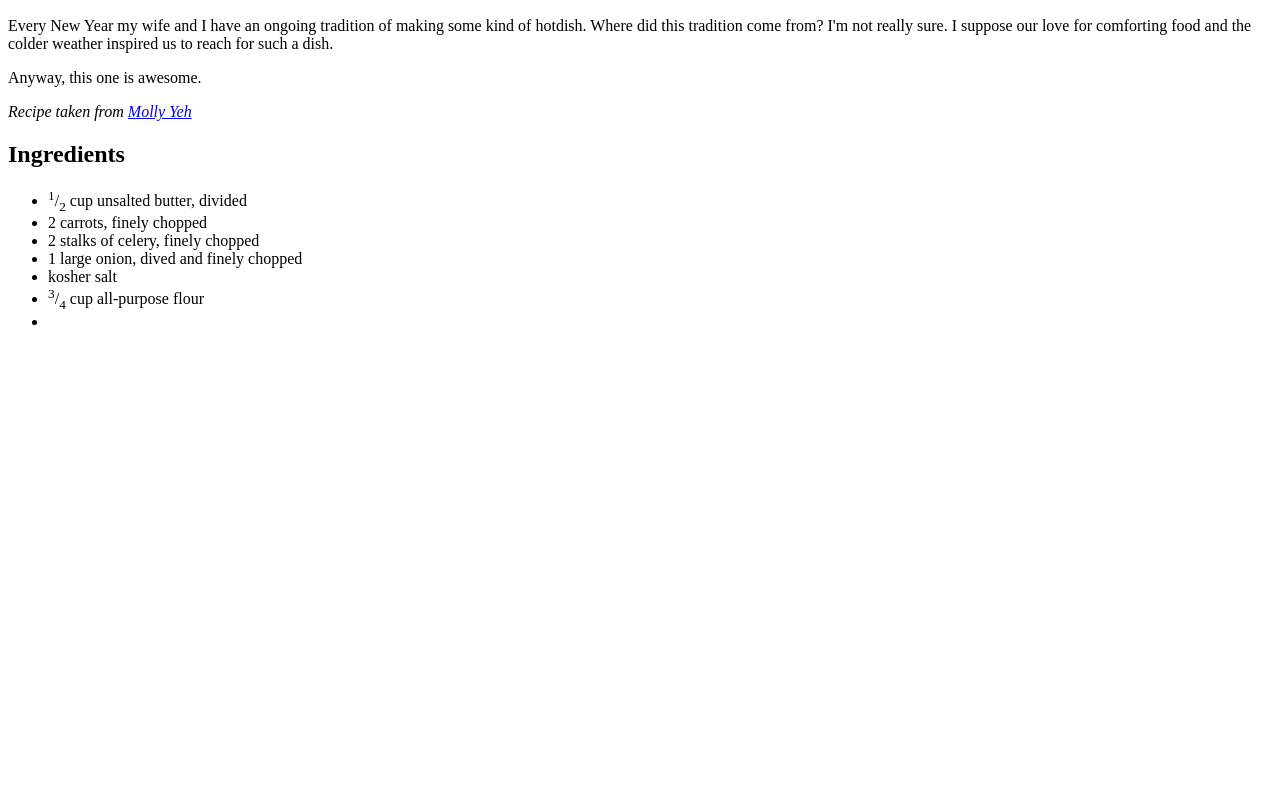
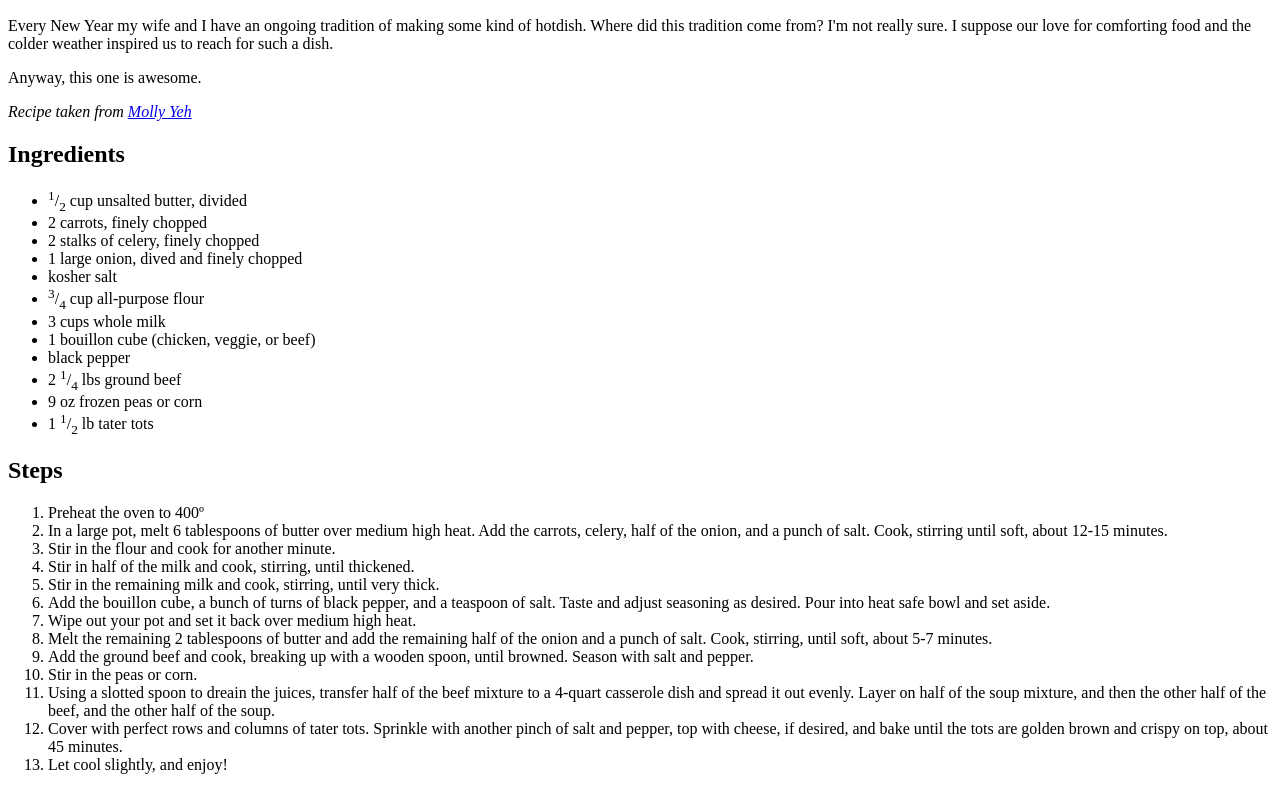
Before and after one commit to lucashogg/odin-recipes, a plain HTML site: page recipes/tater-tot-hotdish.html in a window 1280 px wide. Shown: the part 759-1549 px from the top of the page. Before the commit the page ends 1106 px from the top, so only its background shows below. Drawn offline with Linux system fonts and the light colour scheme.

Commit message:
add version 1 of "odin-recipes"

```diff
--- a/recipes/tater-tot-hotdish.html
+++ b/recipes/tater-tot-hotdish.html
@@ -24,8 +24,36 @@
         <li>1 large onion, dived and finely chopped</li>
         <li>kosher salt</li>
         <li><sup>3</sup>/<sub>4</sub> cup all-purpose flour</li>
-        <li></li>
+        <li>3 cups whole milk</li>
+        <li>1 bouillon cube (chicken, veggie, or beef)</li>
+        <li>black pepper</li>
+        <li>2 <sup>1</sup>/<sub>4</sub> lbs ground beef</li>
+        <li>9 oz frozen peas or corn</li>
+        <li>1 <sup>1</sup>/<sub>2</sub> lb tater tots</li>
     </ul>
+    <h2>Steps</h2>
+    <ol>
+        <li>Preheat the oven to 400º</li>
+        <li>In a large pot, melt 6 tablespoons of butter over medium high heat. Add the carrots, celery, half of the
+            onion, and a punch of salt. Cook, stirring until soft, about 12-15 minutes.</li>
+        <li>Stir in the flour and cook for another minute.</li>
+        <li>Stir in half of the milk and cook, stirring, until thickened.</li>
+        <li>Stir in the remaining milk and cook, stirring, until very thick.</li>
+        <li>Add the bouillon cube, a bunch of turns of black pepper, and a teaspoon of salt. Taste and adjust seasoning
+            as desired. Pour into heat safe bowl and set aside.</li>
+        <li>Wipe out your pot and set it back over medium high heat.</li>
+        <li>Melt the remaining 2 tablespoons of butter and add the remaining half of the onion and a punch of salt.
+            Cook, stirring, until soft, about 5-7 minutes.</li>
+        <li>Add the ground beef and cook, breaking up with a wooden spoon, until browned. Season with salt and pepper.
+        </li>
+        <li>Stir in the peas or corn.</li>
+        <li>Using a slotted spoon to dreain the juices, transfer half of the beef mixture to a 4-quart casserole dish
+            and spread it out evenly. Layer on half of the soup mixture, and then the other half of the beef, and the
+            other half of the soup.</li>
+        <li>Cover with perfect rows and columns of tater tots. Sprinkle with another pinch of salt and pepper, top with
+            cheese, if desired, and bake until the tots are golden brown and crispy on top, about 45 minutes.</li>
+        <li>Let cool slightly, and enjoy!</li>
+    </ol>
 </body>
 
 </html>
```
